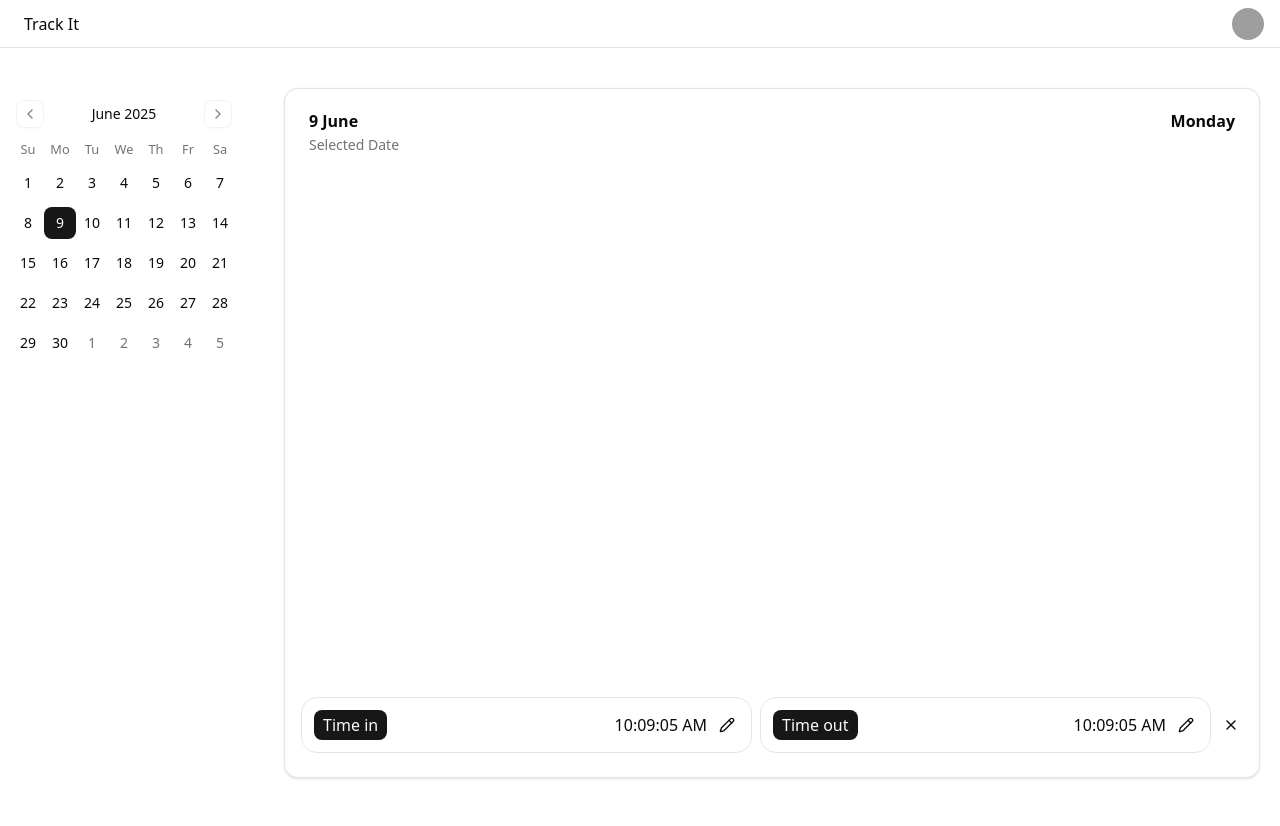
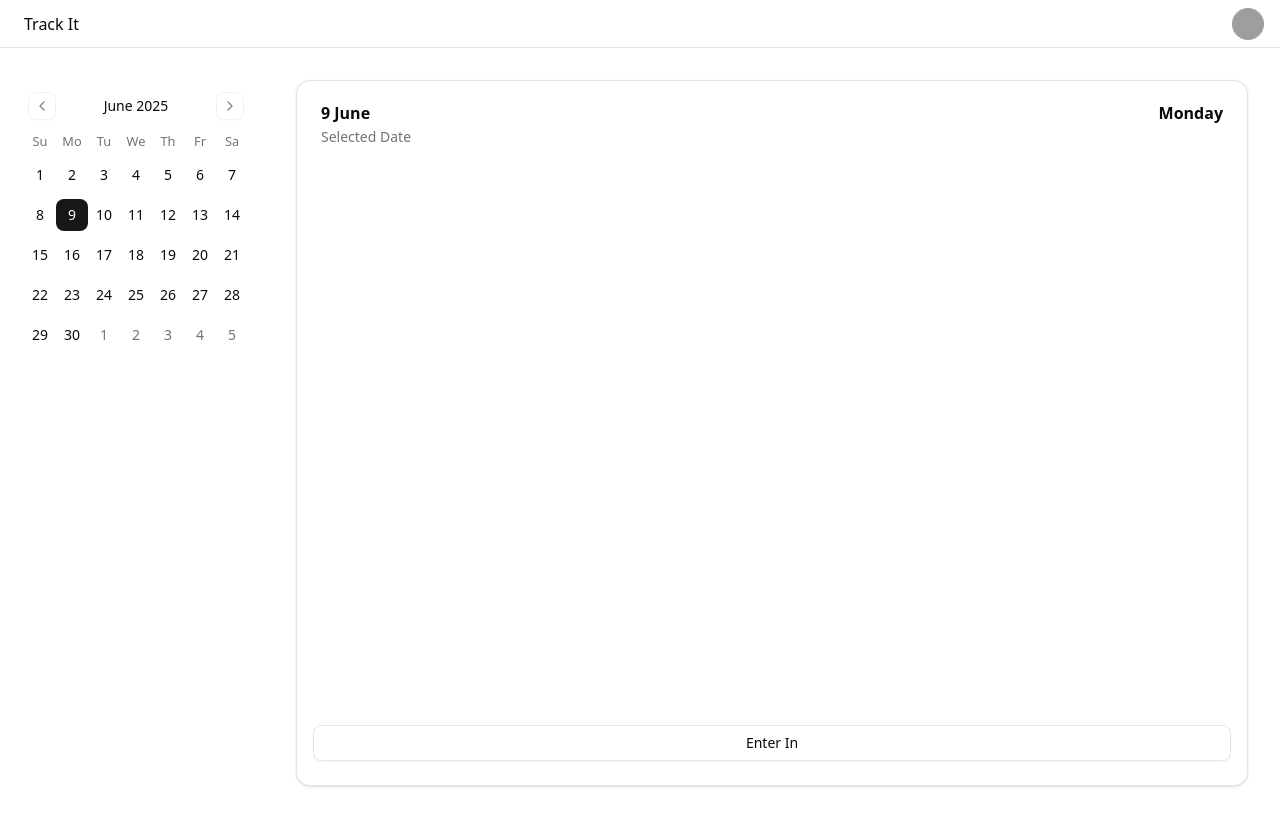
Before and after one commit to vamshivk13/track-in-out, a Next.js app: page / in a window 1280 px wide. Shown: the top 826 px of the page. Built offline with nearby package versions, Linux system fonts and the light colour scheme; grey boxes are pictures that could not be loaded.

Commit message:
state for in and out added

```diff
--- a/app/page.js
+++ b/app/page.js
@@ -29,15 +29,21 @@ export default function Home() {
     selected && selected?.toLocaleString("default", { weekday: "long" });
   const day = selected?.getDate();
   const year = selected?.getFullYear();
+  const [isEnteredIn, setIsEnteredIn] = useState(false);
+  const [isExited, setIsExited] = useState(false);
 
-  const isEnteredIn = false;
+  function handleEntryExitReset() {
+    setIsEnteredIn(false);
+    setIsExited(false);
+  }
+
   return (
-    <div className="flex gap-4 py-10 flex-col md:flex-row sm:flex-col md:h-[100%] h-[calc(100%-30px)]  ">
+    <div className="flex gap-4 py-3 md:py-8 flex-col md:flex-row sm:flex-col md:h-[100%] h-[calc(100%-60px)] px-0 md:px-3">
       <Calendar
         mode="single"
         selected={selected}
         onSelect={setSelected}
-        className={"self-center md:self-baseline min-h-[300px]"}
+        className={"self-center md:self-baseline"}
       ></Calendar>
       <Card className={"md:h-[calc(100%-30px)] mx-5 flex-1"}>
         <CardHeader>
@@ -51,8 +57,14 @@ export default function Home() {
         <CardAction className={"w-full"}>
           <ul className="flex gap-2 px-4 items-center">
             <li className="flex-1">
-              {isEnteredIn ? (
-                <Button variant="outline">Exit</Button>
+              {!isEnteredIn ? (
+                <Button
+                  className="w-full"
+                  variant="outline"
+                  onClick={setIsEnteredIn}
+                >
+                  Enter In
+                </Button>
               ) : (
                 <div className="border my-auto rounded-2xl p-3  flex flex-col md:flex-row gap-3 md:justify-between ">
                   <Badge
@@ -77,10 +89,18 @@ export default function Home() {
             <StaticTimePicker defaultValue={dayjs('2022-04-17T15:30')} />
             </LocalizationProvider>
               </li> */}
+            {isEnteredIn && (
               <li className="flex-1">
-              {isEnteredIn ? (
-                <Button variant="outline">Exit</Button>
-              ) : (
+                {!isExited && (
+                  <Button
+                    className="w-full"
+                    variant="outline"
+                    onClick={setIsExited}
+                  >
+                    Exit
+                  </Button>
+                )}
+                {isExited && (
                   <div className="border my-auto rounded-2xl p-3  flex flex-col md:flex-row gap-3 md:justify-between ">
                     <Badge
                       variant="default"
@@ -97,9 +117,16 @@ export default function Home() {
                   </div>
                 )}
               </li>
-            <Button variant={"outlined"} className="size-4">
+            )}
+            {isEnteredIn && (
+              <Button
+                variant={"outlined"}
+                className="size-4"
+                onClick={handleEntryExitReset}
+              >
                 <X />
               </Button>
+            )}
           </ul>
         </CardAction>
       </Card>
```
Lines whose indentation alone changed are shown as unchanged.
